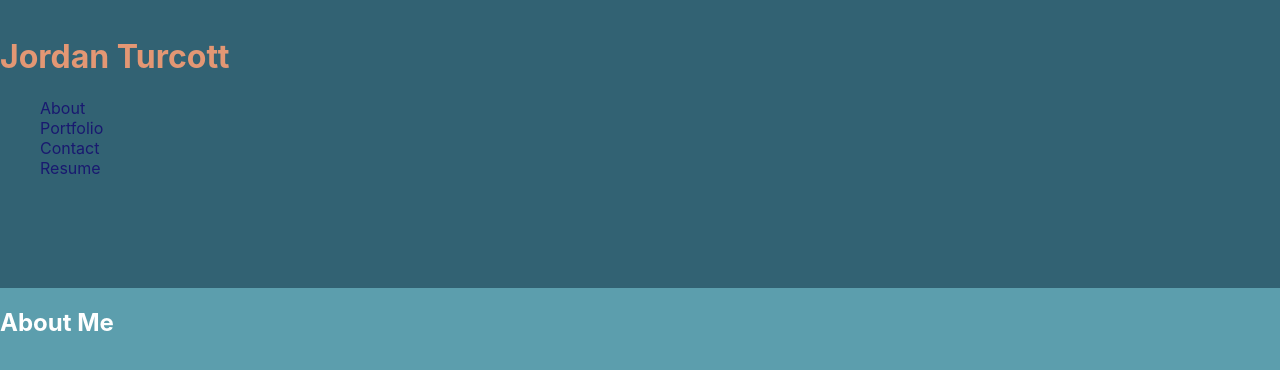
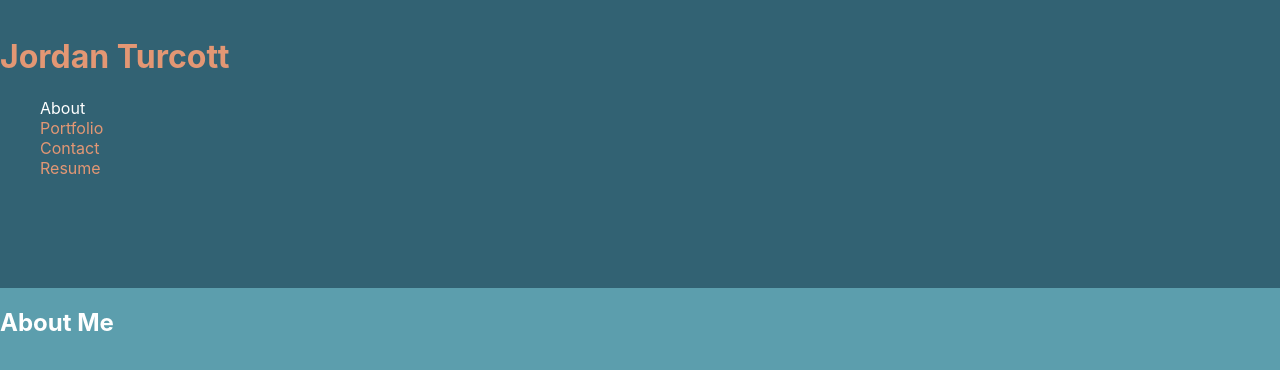
Before and after one commit to J2021T/jt-portfolio, a React (Create React App) app: page / in a window 1280 px wide. Shown: the top 370 px of the page. Built offline with nearby package versions, Linux system fonts and the light colour scheme.

Commit message:
dummy didn't capitalize my s while passing props

```diff
--- a/src/App.js
+++ b/src/App.js
@@ -16,7 +16,7 @@ function App() {
       case 'Resume' : return <Resume />;
       default : return <About />;
     }
-  }
+  };
 
   return (
     <div className="App">
--- a/src/components/Header/index.js
+++ b/src/components/Header/index.js
@@ -3,14 +3,14 @@ import Nav from '../Nav';
 
 
 function Header(props) {
-    const { currentTab, setCurrentTab } = props;
+    const { currentTab, SetCurrentTab } = props;
     return (
         <header className="hero d-flex">
             <div>
                 <h1>Jordan Turcott</h1>
             </div>
             <div>
-                <Nav currentTab={currentTab} setCurrentTab={setCurrentTab}></Nav>
+                <Nav currentTab={currentTab} SetCurrentTab={SetCurrentTab}></Nav>
             </div>
         </header>
     )
--- a/src/components/Nav/index.js
+++ b/src/components/Nav/index.js
@@ -2,22 +2,21 @@ import React from 'react';
 
 
 function Nav(props) {
-    const { currentTab, setCurrentTab } = props;
+    const { currentTab, SetCurrentTab } = props;
     const tabs = ['About', 'Portfolio', 'Contact', 'Resume'];
 
     return (
         <ul className="nav nav-tabs">
           {tabs.map(tab => (
             <li className="nav-item" key={tab}>
-              <a
-                href={tab}
-                onClick={() => setCurrentTab(tab)}
+              <span
+                onClick={() => SetCurrentTab(tab,console.log(currentTab))}
                 className={
-                  currentTab === tab ? 'nav-link active' : 'nav-link'
+                  currentTab === tab ? 'navActive mx-2' : 'mx-2'
                 }
               >
                 {tab}
-              </a>
+              </span>
             </li>
           ))}
         </ul>
```
